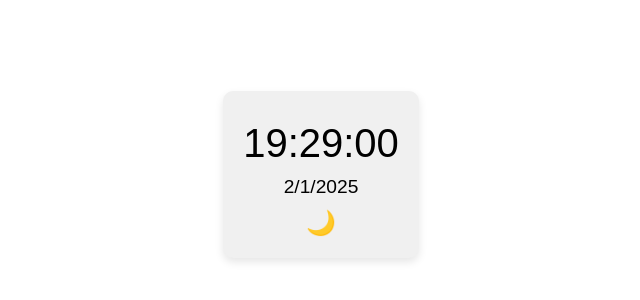
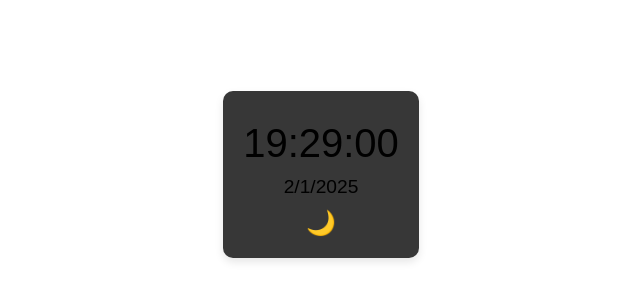
Before and after one commit to Broken-Heart93/le-widget-heure.io, a website: page index.html in a window 1280 px wide. Shown: the part 226-526 px from the top of the page, without its empty margins (319-959 px from the left). Drawn offline with Linux system fonts and the light colour scheme.

Commit message:
theme sombre

```diff
--- a/style.css
+++ b/style.css
@@ -14,7 +14,7 @@ body {
     padding: 20px;
     border-radius: 10px;
     box-shadow: 0 4px 8px rgba(0, 0, 0, 0.1);
-    background-color: #f0f0f0;
+    background-color: #373737;
 }
 
 .time {
```
